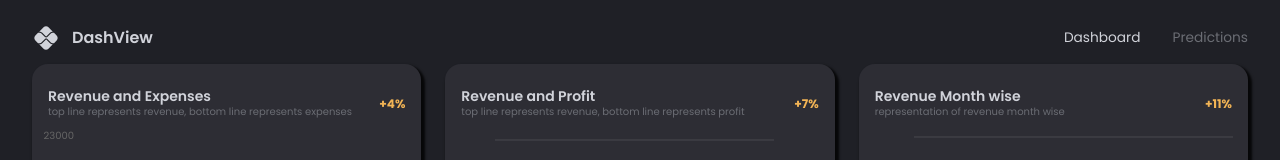
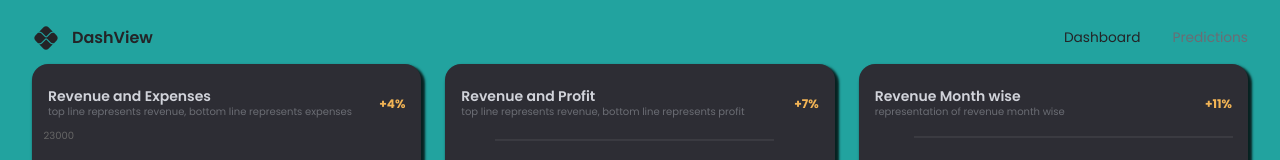
Before and after one commit to psp3075/Dashboard, a React (Vite) app in the folder client/: page / in a window 1280 px wide. Shown: the top 160 px of the page. Built offline with nearby package versions, Linux system fonts and the light colour scheme; no server answers.

Commit message:
color change

```diff
--- a/client/src/index.css
+++ b/client/src/index.css
@@ -7,7 +7,7 @@ body,
   height: 100%;
   width: 100%;
   font-family: "Poppins", sans-serif;
-  background-color: #1f2026;
+  background-color: #22a39f;
 }
 
 ::-webkit-scrollbar {
--- a/client/src/pages/navbar/index.tsx
+++ b/client/src/pages/navbar/index.tsx
@@ -10,20 +10,21 @@ const Navbar = (props: Props) => {
   const { palette } = useTheme();
   const [selected, setSelected] = useState("dashboard");
   return (
-    <FlexBetween mb="0.25rem" p="0.5rem 0rem" color={palette.grey[300]}>
+    <FlexBetween mb="0.25rem" p="0.5rem 0rem" color={palette.grey[900]}>
       <FlexBetween gap="0.75rem">
         <PixIcon sx={{ fontSize: "28px" }} />
-        <Typography variant="h4" fontSize="16px">
+        <Typography variant="h4" fontSize="16px" color={palette.grey[900]}>
           DashView
         </Typography>
       </FlexBetween>
       <FlexBetween gap="2rem">
-        <Box sx={{ "&:hover": { color: palette.primary[100] } }}>
+        <Box sx={{ "&:hover": { color: palette.primary[500] } }}>
           <Link
             to="/"
             onClick={() => setSelected("dashboard")}
+            className="link"
             style={{
-              color: selected === "dashboard" ? "inherit" : palette.grey[700],
+              color: selected === "dashboard" ? "inherit" : palette.grey[800],
               textDecoration: "inherit",
             }}
           >
```
